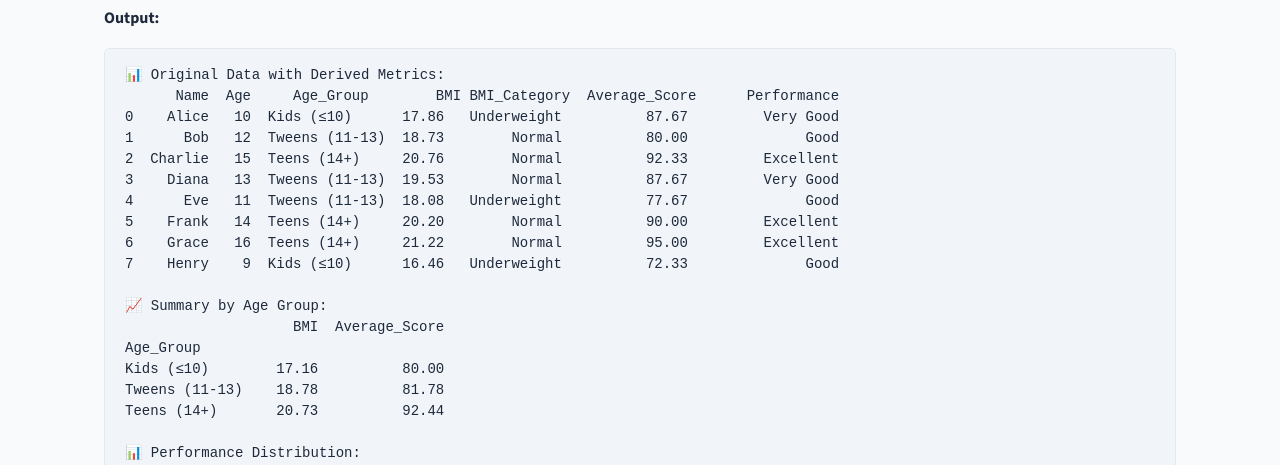
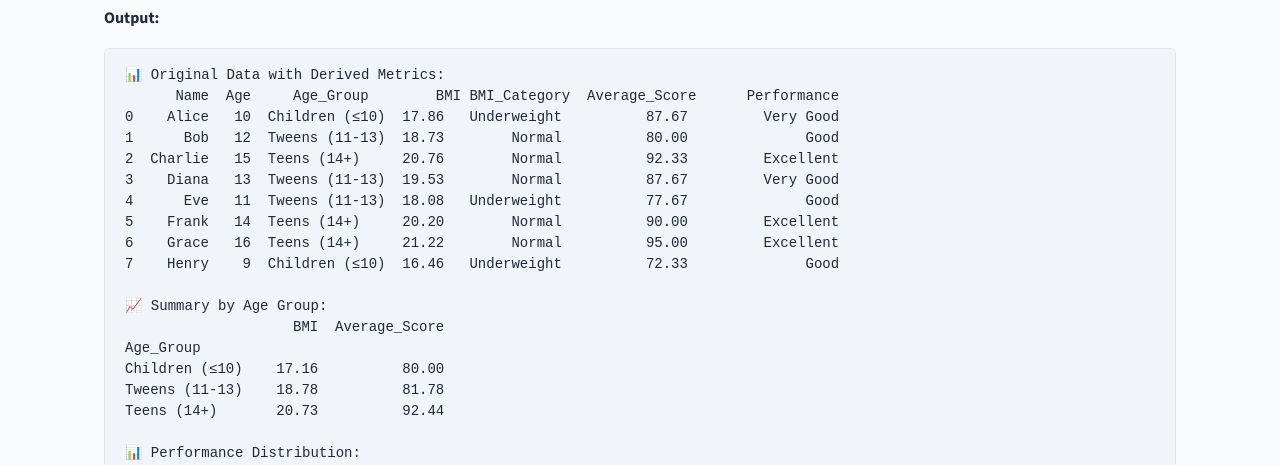
Before and after one commit to rilov/handbook, a Jekyll site: the page built from _topics/Chapter 1 - Introduction to Exploratory Data Analysis.md, in a window 1280 px wide and 900 px high, scrolled down 20459 px. Shown: the part 193-658 px from the top of the window. Built offline with Jekyll 4.4.1, drawn with Linux system fonts in a browser that asks for light colours; our own code applies the rules of GitHub Pages for plain Markdown files; some of the changed text lies outside the part shown.

Commit message:
Remove 'kids' references - make language more universal for all learners

````diff
--- a/_topics/Chapter 1 - Introduction to Exploratory Data Analysis.md
+++ b/_topics/Chapter 1 - Introduction to Exploratory Data Analysis.md
@@ -223,14 +223,14 @@
 ### 🎨 Example: Analyzing Favorite Fruits in Class
 
 **Step 1: Collect Data**
-- 🍎 Apple: 10 kids
-- 🍌 Banana: 7 kids
-- 🍊 Orange: 5 kids
-- 🍇 Grapes: 8 kids
+- 🍎 Apple: 10 students
+- 🍌 Banana: 7 students
+- 🍊 Orange: 5 students
+- 🍇 Grapes: 8 students
 
 **Step 2: Summary Metrics** (Quick Facts)
 - **Mode** (Most popular): Apple! 🍎
-- **Total students**: 30 kids
+- **Total students**: 30 students
 - **Variety**: 4 different fruits
 
 ### 🐍 Python Example: Categorical Data Analysis
@@ -482,9 +482,9 @@
 
 <div class="mermaid">
 graph LR
-    A[All Players] --> B[Kids 8-10 yrs]
-    A --> C[Teens 11-13 yrs]
-    A --> D[Teens 14-16 yrs]
+    A[All Players] --> B[Age 8-10 yrs]
+    A --> C[Age 11-13 yrs]
+    A --> D[Age 14-16 yrs]
 
     B --> E[Average: 75 points]
     C --> F[Average: 85 points]
@@ -499,7 +499,7 @@
     style G fill:#27AE60,stroke:#186A3B,stroke-width:3px,color:#fff
 </div>
 
-**Discovery**: Older kids score higher on average! 🎯
+**Discovery**: Older players score higher on average! 🎯
 
 ### 🐍 Python Example: Segmented Analysis
 
@@ -652,7 +652,7 @@
     style G fill:#9B59B6,stroke:#6C3483,stroke-width:3px,color:#fff
 </div>
 
-### 🎯 Real Examples Kids Can Understand
+### 🎯 Real-World Examples
 
 **Positive Correlation** (Both go up together):
 - 📚 More study hours → 📈 Better grades
@@ -949,7 +949,7 @@
 ### 🎈 Fun Examples of Derived Metrics
 
 **Type-Driven**: Changing how we look at data
-- Age (10, 11, 12, 13...) → Age Groups (Kids, Teens, Adults)
+- Age (10, 11, 12, 13...) → Age Groups (Children, Teens, Adults)
 - Exact time (2:34 PM) → Time of day (Morning, Afternoon, Evening)
 
 **Business-Driven**: Using real-world knowledge
@@ -995,7 +995,7 @@
 
 # 1. Type-Driven: Create Age Groups
 df['Age_Group'] = pd.cut(df['Age'], bins=[0, 10, 13, 18],
-                         labels=['Kids (≤10)', 'Tweens (11-13)', 'Teens (14+)'])
+                         labels=['Children (≤10)', 'Tweens (11-13)', 'Teens (14+)'])
 
 # 2. Data-Driven: Calculate BMI
 df['Height_m'] = df['Height_cm'] / 100  # Convert cm to meters
@@ -1065,19 +1065,19 @@
 ```
 📊 Original Data with Derived Metrics:
       Name  Age     Age_Group        BMI BMI_Category  Average_Score      Performance
-0    Alice   10  Kids (≤10)      17.86   Underweight          87.67         Very Good
+0    Alice   10  Children (≤10)  17.86   Underweight          87.67         Very Good
 1      Bob   12  Tweens (11-13)  18.73        Normal          80.00              Good
 2  Charlie   15  Teens (14+)     20.76        Normal          92.33         Excellent
 3    Diana   13  Tweens (11-13)  19.53        Normal          87.67         Very Good
 4      Eve   11  Tweens (11-13)  18.08   Underweight          77.67              Good
 5    Frank   14  Teens (14+)     20.20        Normal          90.00         Excellent
 6    Grace   16  Teens (14+)     21.22        Normal          95.00         Excellent
-7    Henry    9  Kids (≤10)      16.46   Underweight          72.33              Good
+7    Henry    9  Children (≤10)  16.46   Underweight          72.33              Good
 
 📈 Summary by Age Group:
                     BMI  Average_Score
 Age_Group
-Kids (≤10)        17.16          80.00
+Children (≤10)    17.16          80.00
 Tweens (11-13)    18.78          81.78
 Teens (14+)       20.73          92.44
 
@@ -1425,7 +1425,7 @@
 
 3. **Q:** Calculate correlation between study hours `[2, 4, 6, 8, 10]` and scores `[60, 70, 80, 90, 95]`
 
-4. **Q:** Create age groups from ages `[8, 12, 15, 9, 13, 16, 10, 14, 11, 17]`: Kids(≤10), Tweens(11-13), Teens(14+)
+4. **Q:** Create age groups from ages `[8, 12, 15, 9, 13, 16, 10, 14, 11, 17]`: Children(≤10), Tweens(11-13), Teens(14+)
 
 5. **Q:** Calculate BMI for: Height=165cm, Weight=60kg. Categorize the result.
 
````
